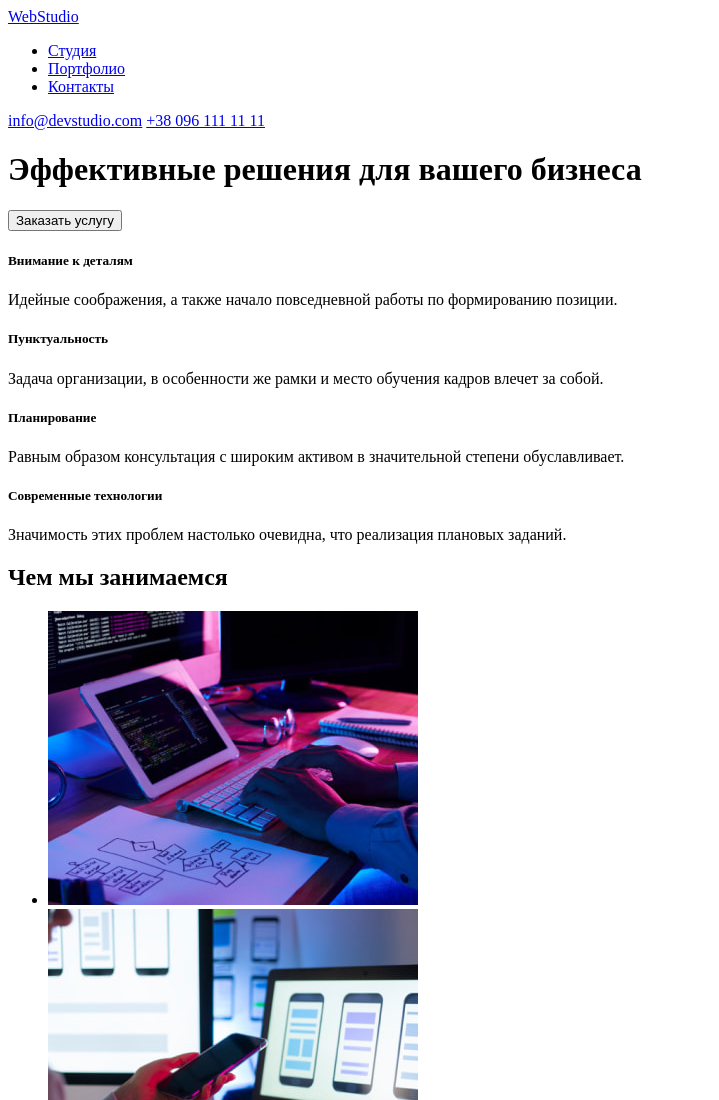
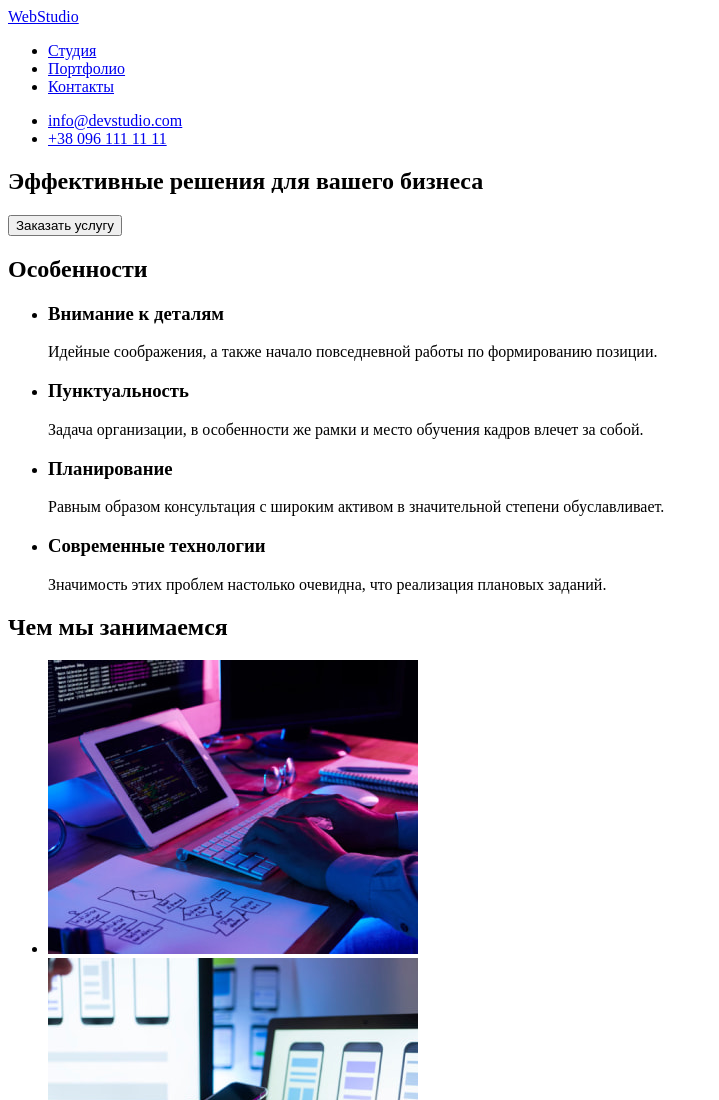
Before and after one commit to Dzenkinstone/homework, a plain HTML site: page index.html in a window 1280 px wide. Shown: the top 1100 px of the page, without its empty margins (0-719 px from the left). Drawn offline with Linux system fonts and the light colour scheme.

Commit message:
Update index.html

```diff
--- a/index.html
+++ b/index.html
@@ -1,54 +1,80 @@
 <!DOCTYPE html>
 <html lang="en">
   <head>
-  <meta charset="UTF-8">
-  <meta http-equiv="X-UA-Compatible" content="IE=edge">
-  <meta name="viewport" content="width=device-width, initial-scale=1.0">
+    <meta charset="UTF-8" />
+    <meta http-equiv="X-UA-Compatible" content="IE=edge" />
+    <meta name="viewport" content="width=device-width, initial-scale=1.0" />
     <title>Document</title>
   </head>
   <body>
     <!--Header-->
-  <header id="header" class="header">
-    <a class="header-text" href="#">WebStudio</a>
+    <header class="header">
+      <a class="header-text" href="./index.html">WebStudio</a>
       <nav class="header-nav">
         <ul class="header-list">
           <li class="header-item">
-          <a class="header-link" href="#what-we-do">Студия</a>
+            <a class="header-link" href="./index.html">Студия</a>
           </li>
           <li class="header-item">
-          <a class="header-link" href="#our-team">Портфолио</a>
+            <a class="header-link" href="#">Портфолио</a>
           </li>
           <li class="header-item">
-          <a class="header-link" href="#footer">Контакты</a>
+            <a class="header-link" href="#">Контакты</a>
           </li>
         </ul>
       </nav>
-    <a class="header-phone" href="mailto:info@devstudio.com">info@devstudio.com</a>
-    <a class="header-e-mail" href="tel:+380961111111">+38 096 111 11 11</a>
+      <ul>
+        <li>
+          <a class="header-phone" href="mailto:info@devstudio.com"
+            >info@devstudio.com</a
+          >
+        </li>
+        <li>
+          <a class="header-e-mail" href="tel:+380961111111"
+            >+38 096 111 11 11</a
+          >
+        </li>
+      </ul>
     </header>
     <!--Main-->
-  <main class="main-section">
+    <main>
+      <section class="main">
         <h1 class="main-title">Эффективные решения для вашего бизнеса</h1>
         <button class="main-btn" type="button">Заказать услугу</button>
-  </main>
+      </section>
       <!--Peculiarities-->
-  <section id="peculiarties" class="peculiarities-section">
-    <h5 class="peculiarities-title">Внимание к деталям</h5>
+      <section class="peculiarities-section">
+        <h2>Особенности</h2>
+        <ul>
+          <li>
+            <h3 class="peculiarities-title">Внимание к деталям</h3>
             <p class="peculiarities-text">
-      Идейные соображения, а также начало повседневной работы по формированию позиции.
+              Идейные соображения, а также начало повседневной работы по
+              формированию позиции.
             </p>
-    <h5 class="peculiarities-title">Пунктуальность</h5>
+          </li>
+          <li>
+            <h3 class="peculiarities-title">Пунктуальность</h3>
             <p class="peculiarities-text">
-      Задача организации, в особенности же рамки и место обучения кадров влечет за собой.
+              Задача организации, в особенности же рамки и место обучения кадров
+              влечет за собой.
             </p>
-    <h5 class="peculiarities-title">Планирование</h5>
+          </li>
+          <li>
+            <h3 class="peculiarities-title">Планирование</h3>
             <p class="peculiarities-text">
-      Равным образом консультация с широким активом в значительной степени обуславливает.
+              Равным образом консультация с широким активом в значительной
+              степени обуславливает.
             </p>
-    <h5 class="peculiarities-title">Современные технологии</h5>
+          </li>
+          <li>
+            <h3 class="peculiarities-title">Современные технологии</h3>
             <p class="peculiarities-text">
-      Значимость этих проблем настолько очевидна, что реализация плановых заданий.
+              Значимость этих проблем настолько очевидна, что реализация
+              плановых заданий.
             </p>
+          </li>
+        </ul>
       </section>
       <!--What we do-->
       <section id="what-we-do" class="what-we-do">
@@ -94,9 +120,7 @@
               width="270"
               height="260"
             />
-        <p class="our-team-professions">
-          Product Designer
-        </p>
+            <p class="our-team-professions">Product Designer</p>
           </li>
           <li class="our-team-item">
             <img
@@ -106,9 +130,7 @@
               width="270"
               height="260"
             />
-        <p class="our-team-professions">
-          Frontend Developer
-        </p>
+            <p class="our-team-professions">Frontend Developer</p>
           </li>
           <li class="our-team-item">
             <img
@@ -118,9 +140,7 @@
               width="270"
               height="260"
             />
-        <p class="our-team-professions">
-          Marketing
-        </p>
+            <p class="our-team-professions">Marketing</p>
           </li>
           <li class="our-team-item">
             <img
@@ -130,12 +150,11 @@
               width="270"
               height="260"
             />
-          <p class="our-team-professions">
-            UI Designer
-          </p>
+            <p class="our-team-professions">UI Designer</p>
           </li>
         </ul>
       </section>
+    </main>
     <!--Footer-->
     <footer id="footer" class="footer">
       <a id="#footer" href="#">WebStudio</a>
@@ -151,10 +170,14 @@
             >
           </li>
           <li class="footer-item">
-          <a class="footer-link" href="mailto:info@example.com">info@example.com</a>
+            <a class="footer-link" href="mailto:info@example.com"
+              >info@example.com</a
+            >
           </li>
           <li class="footer-item">
-          <a class="footer-link" href="tel:+380991111111">+38 099 111 11 11</a>
+            <a class="footer-link" href="tel:+380991111111"
+              >+38 099 111 11 11</a
+            >
           </li>
         </ul>
       </address>
```
Lines whose indentation alone changed are shown as unchanged.
